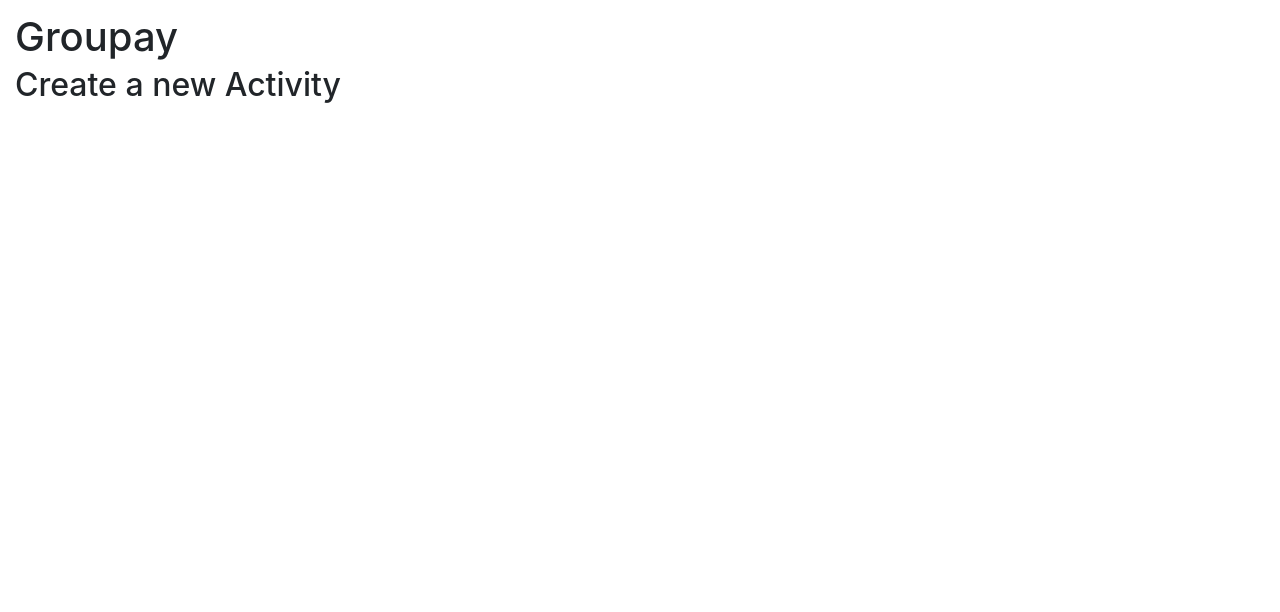
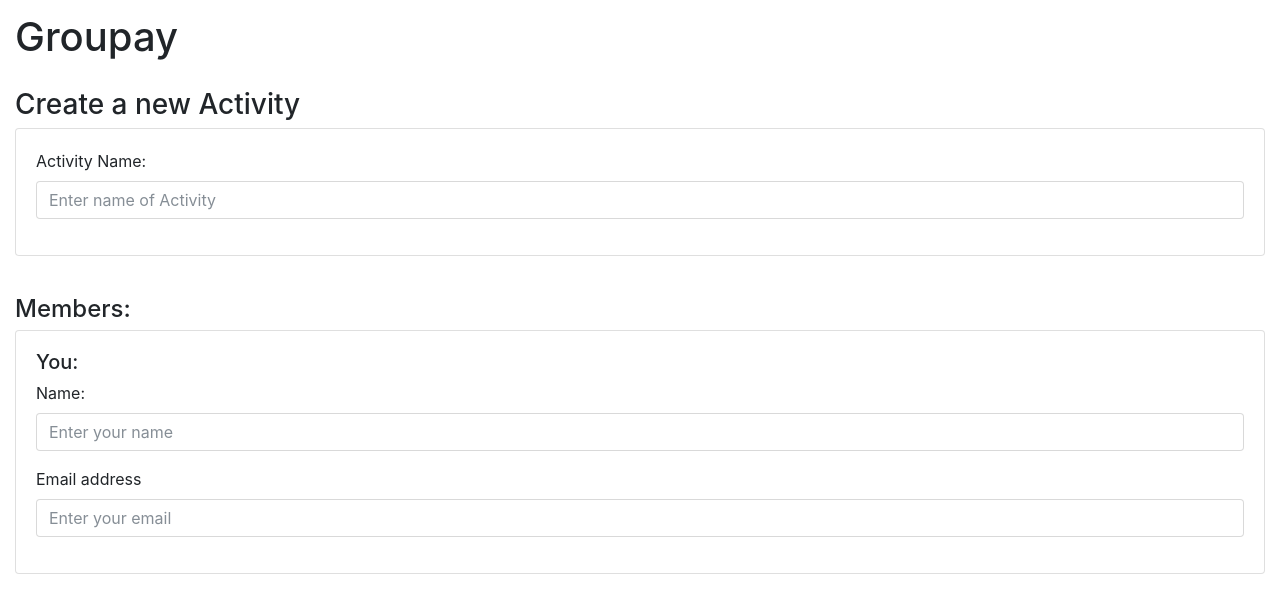
Before and after one commit to spierala/groupay-angularjs, an Angular app: page /new in a window 1280 px wide. Shown: the top 612 px of the page. Built offline with nearby package versions, Linux system fonts and the light colour scheme; no server answers.

Commit message:
CreateNewActivityComponent: create basic template

```diff
--- a/src/app/app.component.html
+++ b/src/app/app.component.html
@@ -1,2 +1,4 @@
-<h1>Groupay</h1>
+<div class="gp-header">
+  <h1>Groupay</h1>
+</div>
 <router-outlet></router-outlet>
--- a/src/app/create-new-activity/create-new-activity.component.html
+++ b/src/app/create-new-activity/create-new-activity.component.html
@@ -1,3 +1,29 @@
-<h2>
+<h3>
   Create a new Activity
-</h2>
+</h3>
+
+<form>
+  <div class="card gp-card-activity-data">
+    <div class="card-body">
+        <div class="form-group">
+          <label for="activityName">Activity Name:</label>
+          <input type="text" class="form-control" id="activityName" placeholder="Enter name of Activity">
+        </div>
+    </div>
+  </div>
+
+  <h4>Members:</h4>
+  <div class="card">
+    <div class="card-body">
+      <h5>You:</h5>
+      <div class="form-group">
+        <label for="creatorName">Name:</label>
+        <input type="text" class="form-control" id="creatorName" placeholder="Enter your name">
+      </div>
+      <div class="form-group">
+        <label for="creatorEmail">Email address</label>
+        <input type="email" class="form-control" id="creatorEmail" placeholder="Enter your email">
+      </div>
+    </div>
+  </div>
+</form>
--- a/src/app/create-new-activity/create-new-activity.component.scss
+++ b/src/app/create-new-activity/create-new-activity.component.scss
@@ -0,0 +1,3 @@
+.gp-card-activity-data {
+  margin-bottom: 40px;
+}
```
